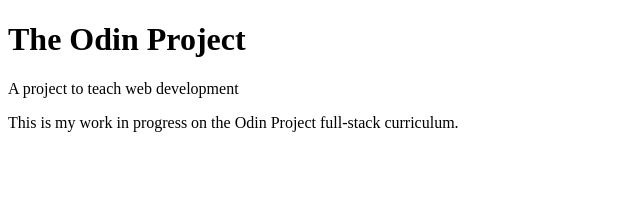
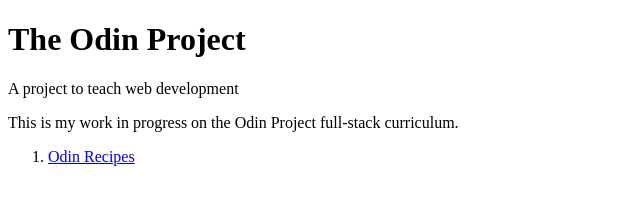
Before and after one commit to tomfieber/odin-recipes, a plain HTML site: page index.html in a window 1280 px wide. Shown: the whole page, without its empty margins (0-640 px from the left). Drawn offline with Linux system fonts and the light colour scheme.

Commit message:
Add link to recipes

```diff
--- a/index.html
+++ b/index.html
@@ -9,5 +9,8 @@
     <h1>The Odin Project</h1>
     <p>A project to teach web development</p>
     <p>This is my work in progress on the Odin Project full-stack curriculum.</p>
+    <ol>
+        <li><a href="./odin-recipes/index.html">Odin Recipes</a></li>
+    </ol>
 </body>
 </html>
```
